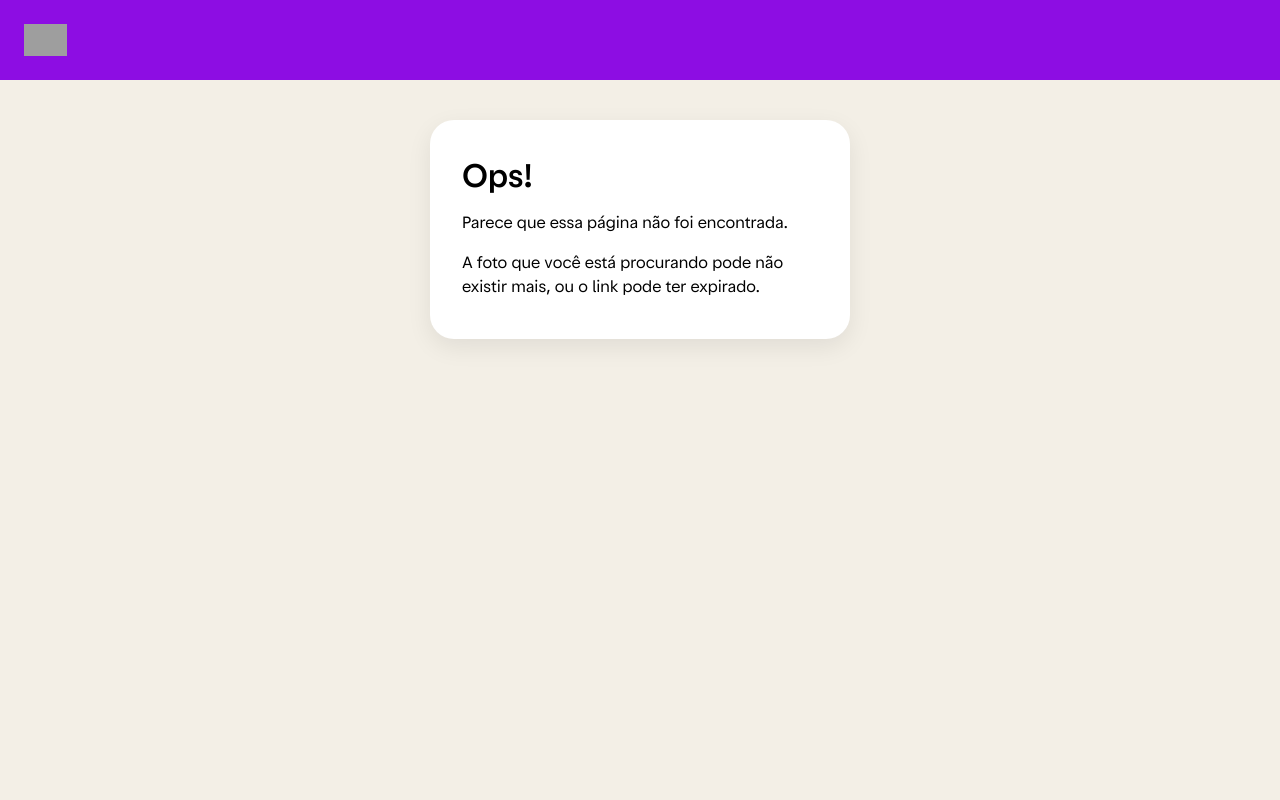
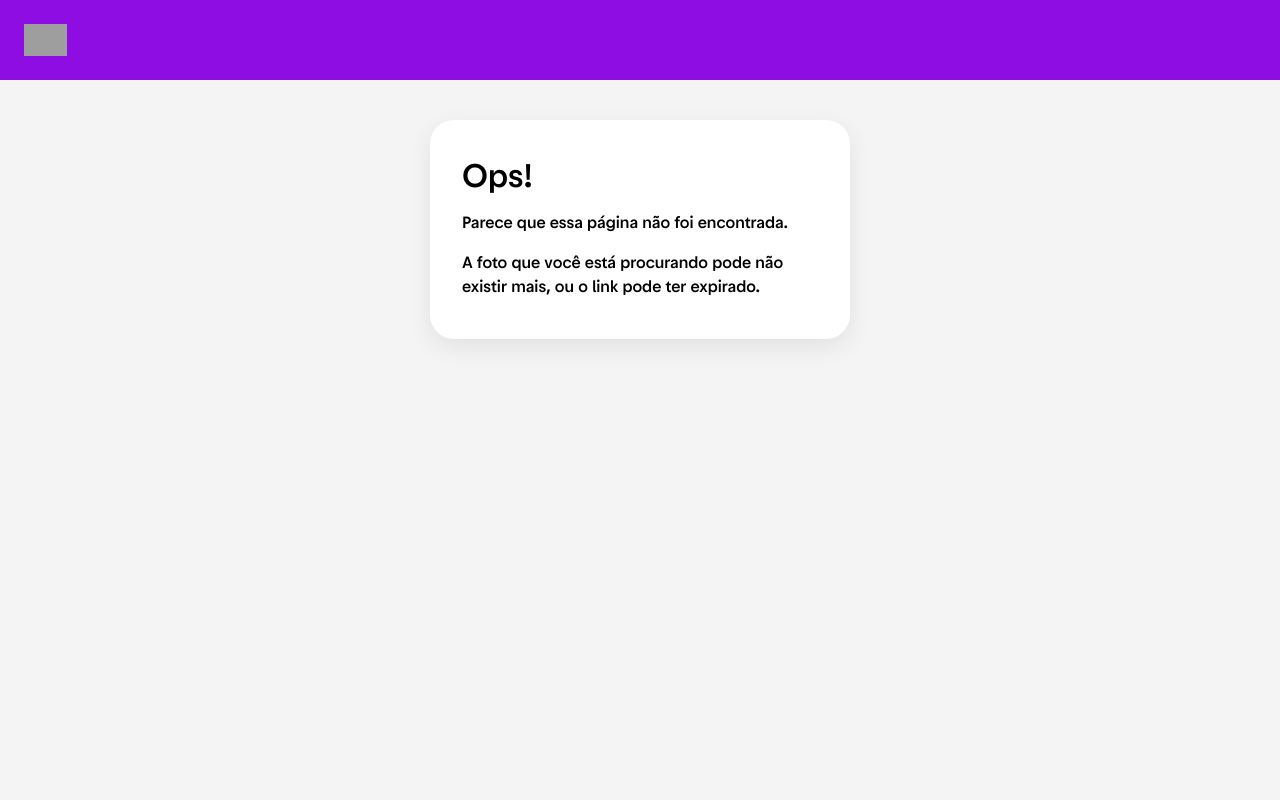
Before and after one commit to DreamBricksOrg/nubanca_server, a Flask app: template app/templates/not_found.html in a window 1280 px wide. Run offline with Flask 3, Linux system fonts and the light colour scheme; the template is opened without the code that fills it, so the values that code supplies are empty; grey boxes are pictures that could not be loaded.

Commit message:
style: bold body text on the 404 page

```diff
--- a/app/static/css/not_found.css
+++ b/app/static/css/not_found.css
@@ -11,7 +11,7 @@
 
 :root {
   --purple: #8D0DE3;
-  --sand: #F3EFE6;
+  --sand: #F4F4F4;
   --black: #000000;
   --white: #FFFFFF;
 }
@@ -63,6 +63,7 @@ body {
 
 .card p {
   font-size: 16px;
+  font-weight: 600;
   line-height: 1.5;
   margin: 0 0 16px;
 }
```
